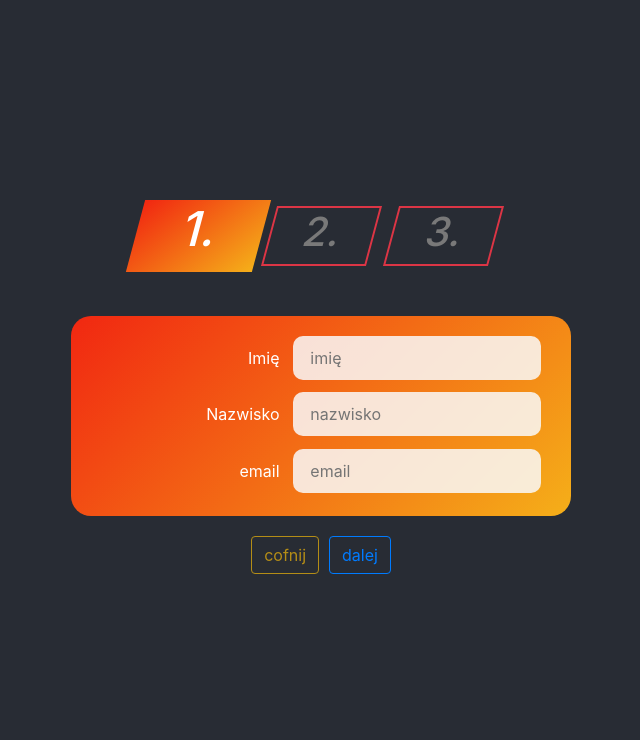
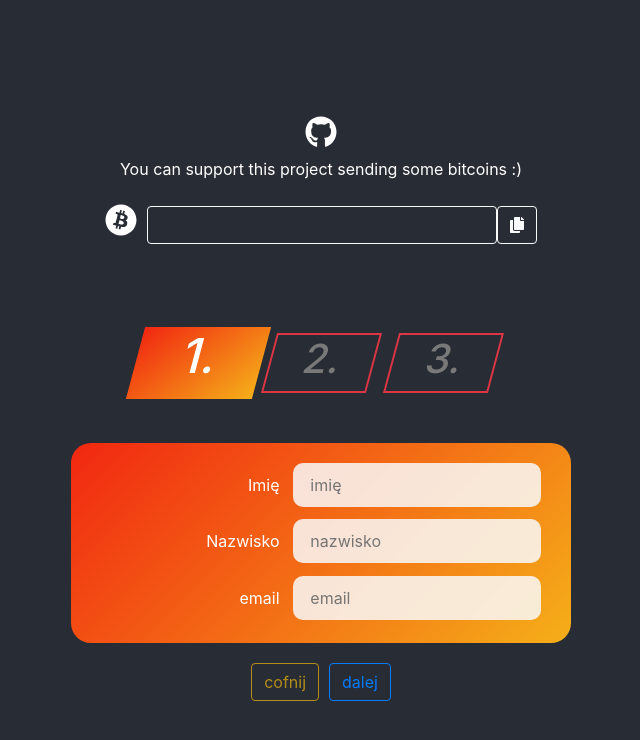
Before and after one commit to BlackH3art/stages-form, a React (Create React App) app: page / in a window 1280 px wide. Shown: the top 740 px of the page, without its empty margins (319-959 px from the left). Built offline with nearby package versions, Linux system fonts and the light colour scheme.

Commit message:
header + fontawesome, final product

```diff
--- a/package.json
+++ b/package.json
@@ -3,6 +3,10 @@
   "version": "0.1.0",
   "private": true,
   "dependencies": {
+    "@fortawesome/fontawesome-svg-core": "^1.2.32",
+    "@fortawesome/free-brands-svg-icons": "^5.15.1",
+    "@fortawesome/free-solid-svg-icons": "^5.15.1",
+    "@fortawesome/react-fontawesome": "^0.1.12",
     "@testing-library/jest-dom": "^5.11.5",
     "@testing-library/react": "^11.1.1",
     "@testing-library/user-event": "^12.2.0",
--- a/src/components/Form.jsx
+++ b/src/components/Form.jsx
@@ -5,6 +5,7 @@ import formStore from '../store';
 
 import FormHeader from './FormHeader.jsx';
 import FormStepsControler from './FormStepsControler.jsx';
+import Header from './Header.jsx';
 
 import '../style/styles.css'
 
@@ -61,6 +62,7 @@ const Form = () => {
     <>
       <Provider store={formStore}>
         <div className="App-header">
+          <Header />
 
           <div className="form-container">
             <form>
--- a/src/components/FormHeaderElement.jsx
+++ b/src/components/FormHeaderElement.jsx
@@ -3,8 +3,6 @@ import React from 'react';
 const FormHeaderElement = ({ title, isActive }) => {
 
   const styles = `form-header-element ${isActive ? 'active' : ''}`
-
-  console.log(isActive);
 
   return (
     <>
--- /dev/null
+++ b/src/components/Header.jsx
@@ -0,0 +1,42 @@
+import React from 'react';
+
+import { public_key } from '../data';
+
+import { FontAwesomeIcon } from '@fortawesome/react-fontawesome';
+import { faGithub, faBitcoin } from '@fortawesome/free-brands-svg-icons';
+import { faCopy } from '@fortawesome/free-solid-svg-icons';
+
+import '../style/header.css';
+
+const Header = () => {
+
+  const handleCopy = () => {
+
+    let myInput = document.getElementById('myinput')
+
+    myInput.select()
+    myInput.setSelectionRange(0, 99999);
+
+    document.execCommand("copy");
+  }
+
+  return (
+    <>
+      <header>
+        <div className="icons-container">
+          <a href="https://github.com/BlackH3art/stages-form" rel="noreferrer" target="_blank" > <FontAwesomeIcon icon={faGithub} color="white"/> </a>
+          <div className="info-container">
+            <p>You can support this project sending some bitcoins :)</p>
+            <div className="header-input-container">
+              <label className="bitcoin-label"><FontAwesomeIcon icon={faBitcoin} /></label>
+              <input className="myInput" id="myinput" type="text" value={public_key}/>
+              <button onClick={handleCopy} className="btn btn-outline-light"> <FontAwesomeIcon icon={faCopy} /> </button>
+            </div>
+          </div>
+        </div>
+      </header>
+    </>
+  );
+}
+
+export default Header;
--- /dev/null
+++ b/src/style/header.css
@@ -0,0 +1,62 @@
+header {
+  display: flex;
+  width: 100%;
+  justify-content: center;
+  padding: 30px;
+  margin-bottom: 50px;
+}
+
+div.icons-container {
+  display: flex;
+  width: 100%;
+  align-items: center;
+  font-size: 2rem;
+  flex-direction: column;
+  color: white;
+}
+
+div.info-container {
+  display: flex;
+  align-items: center;
+  flex-direction: column;
+  font-size: 1rem;
+  width: 100%;
+
+}
+
+div.header-input-container {
+  display: flex;
+  align-items: center;
+}
+
+label.bitcoin-label {
+  padding-right: 10px;
+  font-size: 2rem;
+}
+
+input.myInput {
+  display: inline-block;
+  font-weight: 400;
+  color: #212529;
+  text-align: center;
+  vertical-align: middle;
+  -webkit-user-select: none;
+  -moz-user-select: none;
+  -ms-user-select: none;
+  user-select: none;
+  background-color: transparent;
+  border: 1px solid transparent;
+  padding: 0.375rem 0.75rem;
+  font-size: 1rem;
+  line-height: 1.5;
+  border-radius: 0.25rem;
+  transition: color 0.15s ease-in-out, background-color 0.15s ease-in-out, border-color 0.15s ease-in-out, box-shadow 0.15s ease-in-out;
+  width: 350px;
+  color: #f8f9fa;
+  border-color: #f8f9fa;
+}
+
+
+a {
+  text-decoration: none;
+}
```
Also changed, not shown: 2 other files (tests, documents, lock files or other folders).
